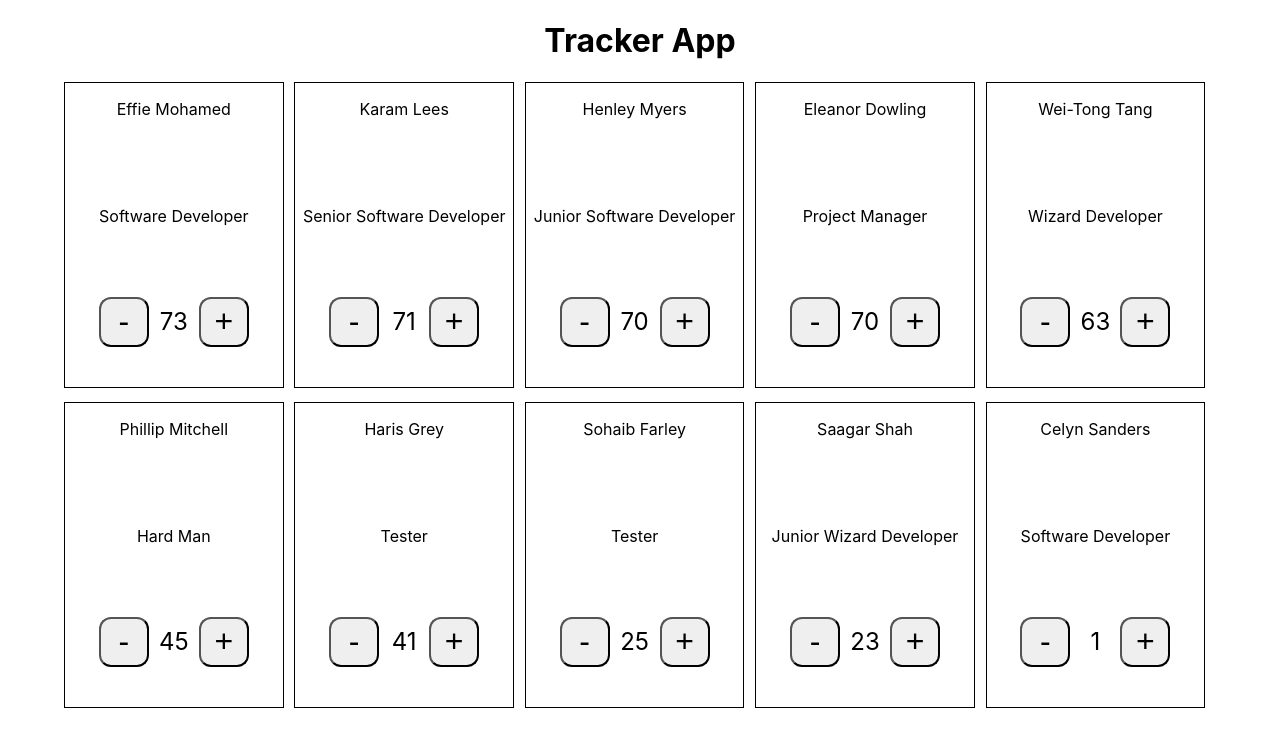
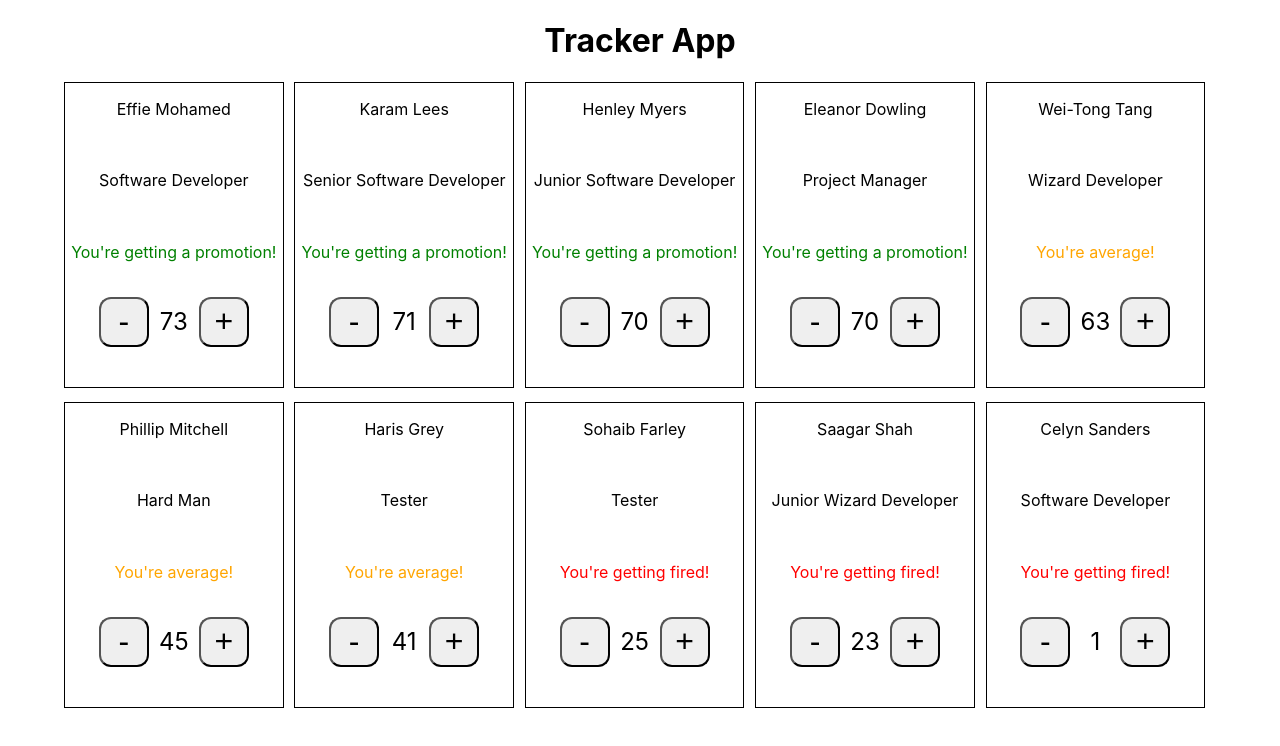
Before and after one commit to saagarshah99/Ticket-Tracker, a React (Create React App) app: page / in a window 1280 px wide. Shown: the top 746 px of the page. Built offline with nearby package versions, Linux system fonts and the light colour scheme.

Commit message:
Output different status depending on # of tickets completed

```diff
--- a/src/components/EmployeeBox/EmployeeBox.jsx
+++ b/src/components/EmployeeBox/EmployeeBox.jsx
@@ -10,10 +10,23 @@ const EmployeeBox = ({ teamArr }) => {
 
     return teamArr.map(({ name, role, numberOfTickets }) => {
 
+        let status = "You're getting a promotion!";
+        let statusClass = "employeeBox__status-success";
+
+        if(numberOfTickets < 70) {
+            status = "You're average!";
+            statusClass = "employeeBox__status-average"
+        }
+        if(numberOfTickets < 30) {
+            status = "You're getting fired!";
+            statusClass = "employeeBox__status-fail"
+        }
+
         return (
             <div className="employeeBox">
                 <p>{name}</p>
                 <p>{role}</p>
+                <p className={statusClass}>{status}</p>
 
                 <div className="employeeBox__Counter">
                     <Counter numberOfTickets={numberOfTickets} />
--- a/src/components/EmployeeBox/EmployeeBox.scss
+++ b/src/components/EmployeeBox/EmployeeBox.scss
@@ -6,7 +6,10 @@
     flex-direction: column;
     justify-content: space-between;
     align-items: center;
-    &__Counter{
 
+    &__status {
+        &-success {color: green;}
+        &-average {color: orange;}
+        &-fail {color: red;}
     }
 }
```
